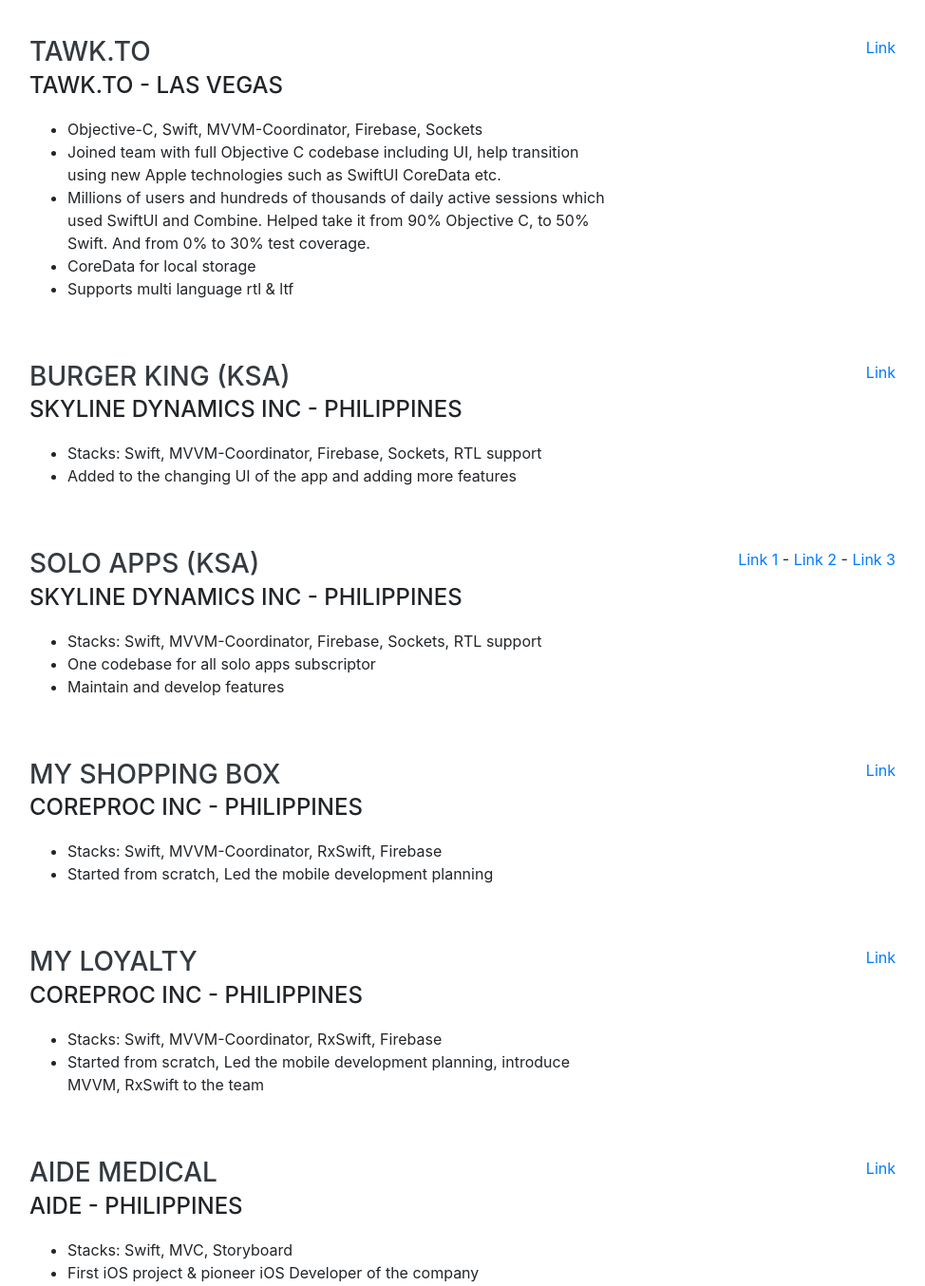
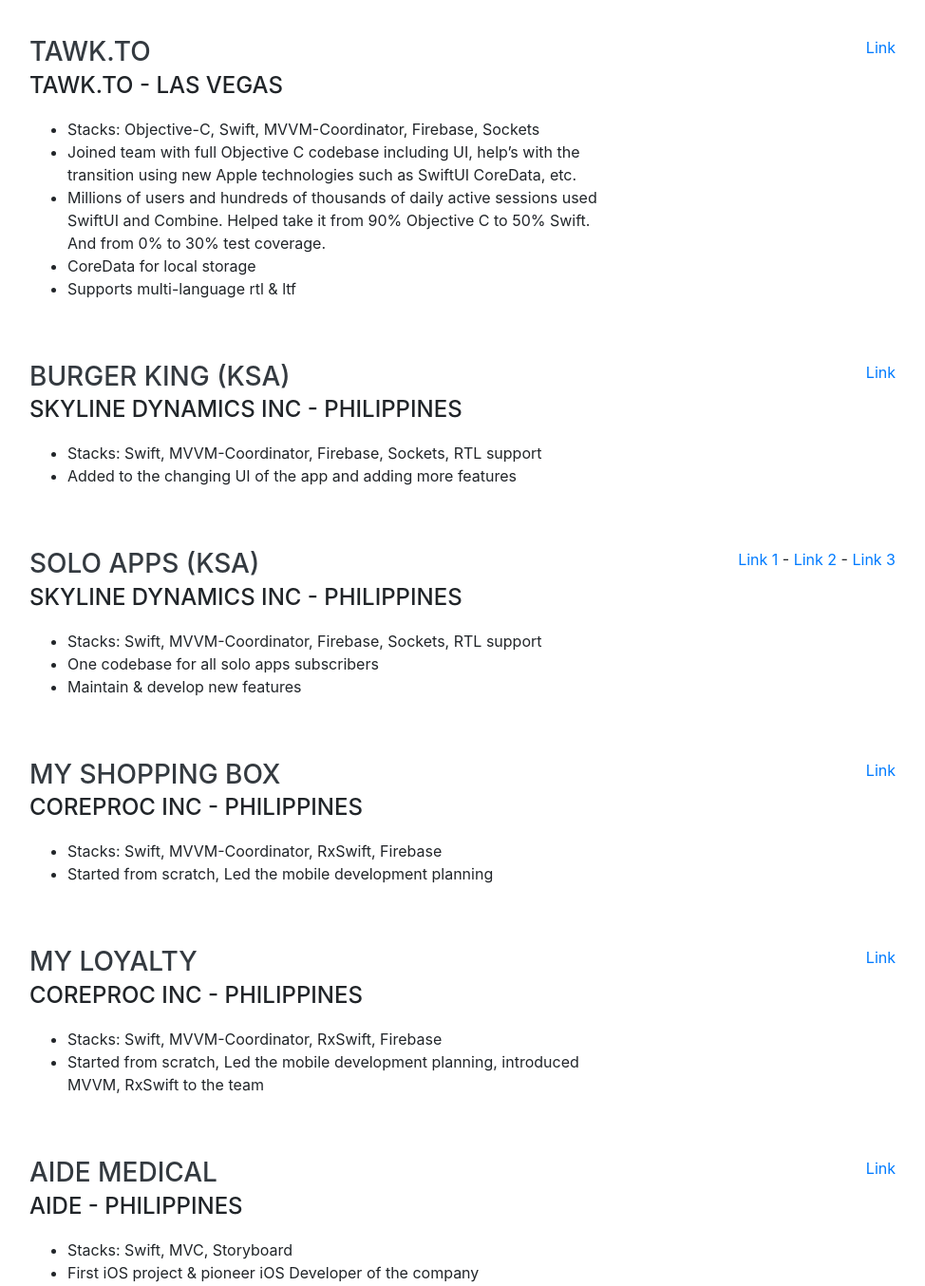
Before and after one commit to johnroque/johnroque.github.io, a website with bundled scripts: page index.html in a window 1280 px wide. Shown: the part 2620-3974 px from the top of the page at 95% size, without its empty margins (289-1263 px from the left). Built offline with nearby package versions, Linux system fonts and the light colour scheme; a web font is replaced by a local one.

Commit message:
Update portfolio

```diff
--- a/index.html
+++ b/index.html
@@ -214,13 +214,13 @@
             <h3 class="mb-0">Tawk.to</h3>
             <div class="subheading mb-3">Tawk.to - Las Vegas</div>
             <ul>
-              <li>Objective-C, Swift, MVVM-Coordinator, Firebase, Sockets</li>
-              <li>Joined team with full Objective C codebase including UI, help transition using new Apple technologies such as SwiftUI CoreData etc.</li>
-              <li>Millions of users and hundreds of thousands of daily active sessions which used
-                SwiftUI and Combine. Helped take it from 90% Objective C, to 50% Swift. And
-                from 0% to 30% test coverage.</li>
+              <li>Stacks: Objective-C, Swift, MVVM-Coordinator, Firebase, Sockets</li>
+              <li>Joined team with full Objective C codebase including UI, help’s with the
+                transition using new Apple technologies such as SwiftUI CoreData, etc.</li>
+              <li>Millions of users and hundreds of thousands of daily active sessions used SwiftUI and Combine. Helped take it from 90% Objective C to 50% Swift. And from 0% to
+                30% test coverage.</li>
               <li>CoreData for local storage</li>
-              <li>Supports multi language rtl & ltf</li>
+              <li>Supports multi-language rtl & ltf</li>
             </ul>
           </div>
           <div class="resume-date text-md-right">
@@ -252,8 +252,8 @@
             <div class="subheading mb-3">Skyline Dynamics Inc - Philippines</div>
             <ul>
               <li>Stacks: Swift, MVVM-Coordinator, Firebase, Sockets, RTL support</li>
-              <li>One codebase for all solo apps subscriptor</li>
-              <li>Maintain and develop features</li>
+              <li>One codebase for all solo apps subscribers</li>
+              <li>Maintain & develop new features</li>
             </ul>
           </div>
           <div class="resume-date text-md-right">
@@ -293,8 +293,7 @@
             <div class="subheading mb-3">Coreproc Inc - Philippines</div>
             <ul>
               <li>Stacks: Swift, MVVM-Coordinator, RxSwift, Firebase</li>
-              <li>Started from scratch, Led the mobile development planning, introduce MVVM,
-                RxSwift to the team</li>
+              <li>Started from scratch, Led the mobile development planning, introduced MVVM, RxSwift to the team</li>
             </ul>
           </div>
           <div class="resume-date text-md-right">
```
